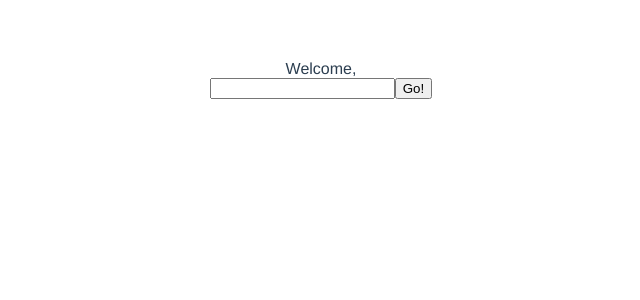
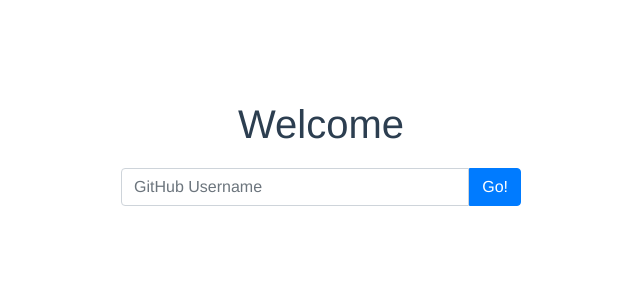
Before and after one commit to ottanoz/github-app, a Vue app: page / in a window 1280 px wide. Shown: the top 300 px of the page, without its empty margins (319-959 px from the left). Built offline with nearby package versions, Linux system fonts and the light colour scheme.

Commit message:
Playing with followers, adding some style and refactoring

```diff
--- a/src/App.vue
+++ b/src/App.vue
@@ -1,59 +1,32 @@
 <template>
   <div id="app">
-    Welcome,
-    <div v-if="!hasUser">
-      <form @submit="setGithubUser()">
-        <input type="text" name="githubUser" id="githubUser" v-model.trim="githubUser">
-        <button type="submit">Go!</button>
-      </form>
-    </div>
-    <div v-else>
-      {{ user }}
-    </div>
-    <Home v-if="hasUser"/>
+    <Header/>
+    <Followers v-if="hasUser"/>
   </div>
 </template>
 
 <script>
-import { mapState, mapMutations } from 'vuex';
-import Home from './components/Home.vue';
+import { mapGetters } from 'vuex';
+import Header from './components/Header.vue';
+import Followers from './components/Followers.vue';
 
 export default {
   name: 'App',
 
   components: {
-    Home,
-  },
-
-  data() {
-    return {
-      githubUser: '',
-    };
+    Header,
+    Followers,
   },
 
   computed: {
-    ...mapState([
-      'user',
+    ...mapGetters([
+      'hasUser',
     ]),
-
-    hasUser() {
-      return this.user !== '';
-    },
-  },
-
-  methods: {
-    ...mapMutations([
-      'setUser',
-    ]),
-
-    setGithubUser() {
-      this.setUser(this.githubUser);
-    },
   },
 };
 </script>
 
-<style>
+<style scoped>
 #app {
   font-family: Avenir, Helvetica, Arial, sans-serif;
   -webkit-font-smoothing: antialiased;
--- /dev/null
+++ b/src/components/Followers.vue
@@ -0,0 +1,35 @@
+<template>
+  <div>
+    <ul>
+      <li v-for="user in getUserFollowers" :key="user.login">
+        <span @click="setGithubUser(user.login)">{{ user.login }}</span>
+      </li>
+    </ul>
+  </div>
+</template>
+
+<script>
+import { mapGetters, mapActions } from 'vuex';
+
+export default {
+  name: 'Followers',
+
+  computed: {
+    ...mapGetters([
+      'getUserFollowers',
+    ]),
+  },
+
+  methods: {
+    ...mapActions([
+      'fetchUserData',
+    ]),
+
+    setGithubUser(userName) {
+      this.fetchUserData(userName);
+    },
+  },
+};
+</script>
+
+<style></style>
--- /dev/null
+++ b/src/components/Header.vue
@@ -0,0 +1,91 @@
+<template>
+  <header>
+    <div class="row">
+      <div class="avatar col-2">
+        <img
+          v-show="hasUser"
+          :src="userData.avatar_url"
+          class="img-thumbnail rounded float-start"
+          alt="User Avatar"
+        />
+      </div>
+      <div class="col">
+        <h1>
+          Welcome<span v-if="hasUser">, {{ userData.name }}</span>
+        </h1>
+        <div v-if="!hasUser" class="user-form">
+          <form @submit="setGithubUser()">
+            <div class="input-group mb-3">
+              <input
+                type="text"
+                name="githubUser"
+                id="githubUser"
+                v-model.trim="githubUser"
+                class="form-control"
+                placeholder="GitHub Username"
+              />
+              <button class="btn btn-primary" type="submit">Go!</button>
+            </div>
+          </form>
+        </div>
+      </div>
+      <div class="avatar col-2">
+        <a v-show="hasUser" :href="userData.html_url" target="_blank">Go to GitHub!</a>
+      </div>
+    </div>
+  </header>
+</template>
+
+<script>
+import { mapActions, mapGetters, mapState } from 'vuex';
+
+export default {
+  name: 'Home',
+
+  data() {
+    return {
+      githubUser: '',
+    };
+  },
+
+  computed: {
+    ...mapState(['user', 'userData']),
+    ...mapGetters([
+      'hasUser',
+    ]),
+  },
+
+  methods: {
+    ...mapActions([
+      'fetchUserData',
+    ]),
+
+    setGithubUser() {
+      this.fetchUserData(this.githubUser);
+    },
+  },
+};
+</script>
+
+<style scoped>
+header {
+  padding: 40px;
+  text-align: center;
+  margin: 0 auto;
+}
+
+.avatar > img {
+  width: 200px;
+}
+
+.user-form {
+  margin: 0 auto;
+  margin-top: 20px;
+  width: 400px;
+}
+
+.btn-primary {
+  border-top-left-radius: 0;
+  border-bottom-left-radius: 0;
+}
+</style>
--- a/src/components/Home.vue
+++ /dev/null
@@ -1,32 +0,0 @@
-<template>
-  <div>User info {{ userData }}</div>
-</template>
-
-<script>
-import { mapActions, mapState } from 'vuex';
-
-export default {
-  name: 'Home',
-
-  computed: {
-    ...mapState([
-      'user',
-      'userData',
-    ]),
-  },
-
-  created() {
-    this.getUserData();
-  },
-
-  methods: {
-    ...mapActions([
-      'getUserData',
-    ]),
-  },
-};
-</script>
-
-<style>
-
-</style>
--- a/src/main.js
+++ b/src/main.js
@@ -2,6 +2,7 @@
 import Vuex from 'vuex';
 import App from './App.vue';
 import store from './store';
+import 'bootstrap/dist/css/bootstrap.min.css';
 
 Vue.config.productionTip = false;
 Vue.use(Vuex);
--- a/src/service.js
+++ b/src/service.js
@@ -4,4 +4,8 @@
   fetchUserData(userName) {
     return axios.get(`https://api.github.com/users/${userName}`);
   },
+
+  fetchUserFollowers(userName) {
+    return axios.get(`https://api.github.com/users/${userName}/followers`);
+  },
 };
--- a/src/store.js
+++ b/src/store.js
@@ -8,6 +8,7 @@
   state: {
     user: '',
     userData: {},
+    userFollowers: {},
   },
   mutations: {
     setUser(state, user) {
@@ -18,15 +19,33 @@
       // eslint-disable-next-line no-param-reassign
       state.userData = data;
     },
+    setUserFollowers(state, data) {
+      // eslint-disable-next-line no-param-reassign
+      state.userFollowers = data;
+    },
   },
   actions: {
-    async getUserData({ state, commit }) {
+    async fetchUserData({ state, commit, dispatch }, userName) {
+      commit('setUser', userName);
       try {
         const { data } = await service.fetchUserData(state.user);
         commit('setUserData', data);
+        dispatch('fetchUserFollowers');
+      } catch (e) {
+        throw new Error(e);
+      }
+    },
+    async fetchUserFollowers({ state, commit }) {
+      try {
+        const { data } = await service.fetchUserFollowers(state.user);
+        commit('setUserFollowers', data);
       } catch (e) {
         throw new Error(e);
       }
     },
   },
+  getters: {
+    getUserFollowers: (state) => state.userFollowers || [],
+    hasUser: (state) => state.user !== '',
+  },
 });
```
Also changed, not shown: package.json (+2 -15 lines), 1 other file (tests, documents, lock files or other folders).
